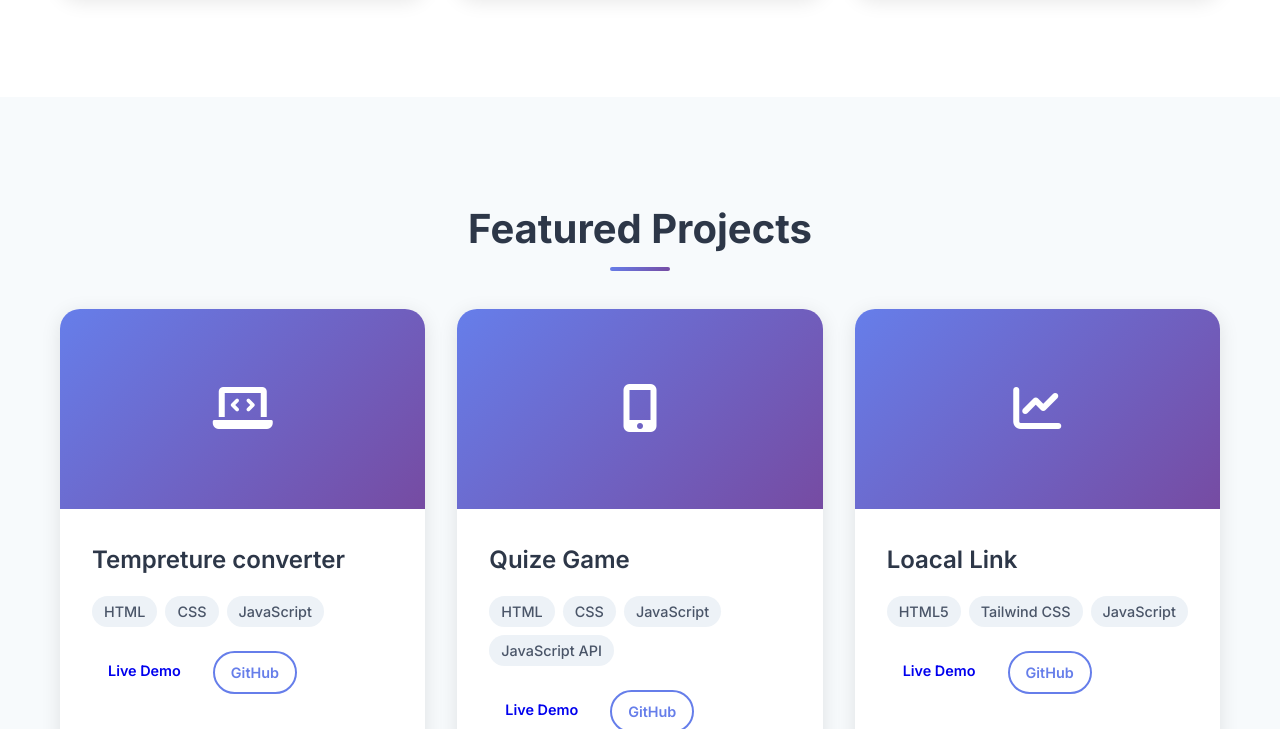
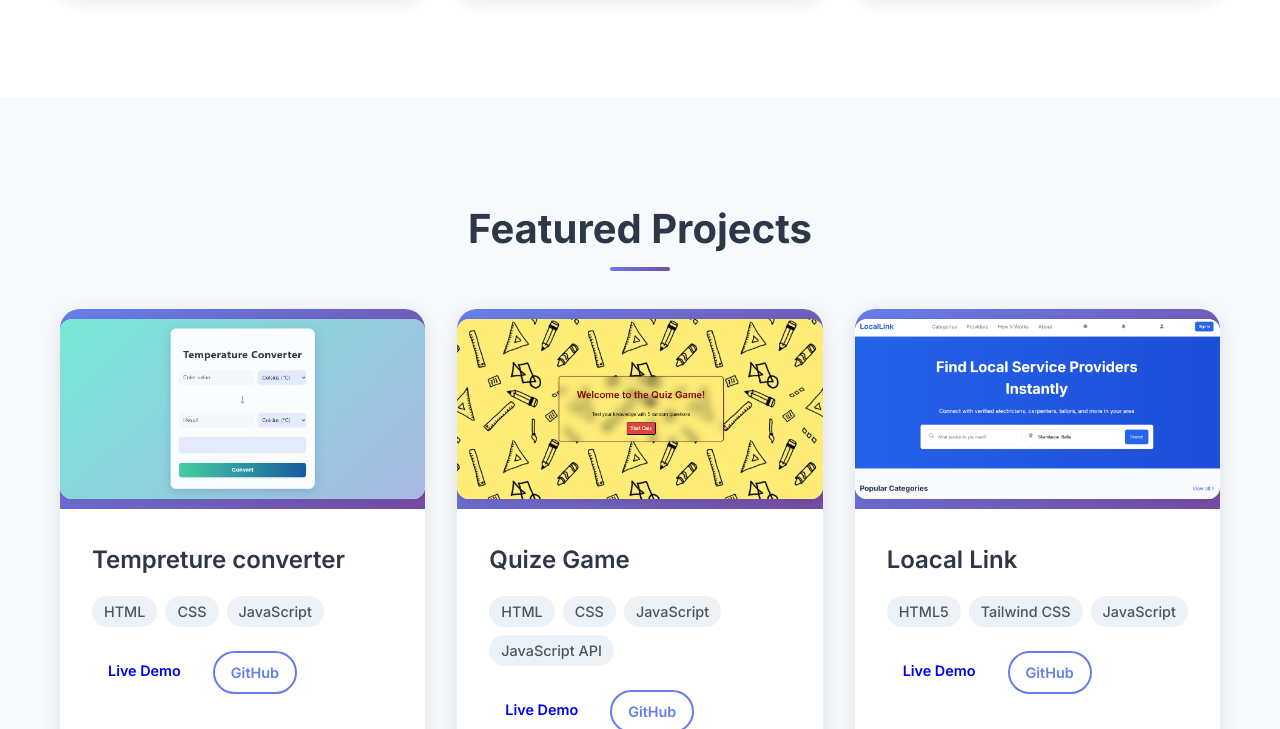
Before and after one commit to rajnikant357/My-Portfolio, a plain HTML site: page index.html in a window 1280 px wide. Shown: the part 1977-2706 px from the top of the page. Drawn offline with Linux system fonts and the light colour scheme.

Commit message:
pictures added

```diff
--- a/index.html
+++ b/index.html
@@ -57,12 +57,12 @@
             solutions.
           </p>
           <div class="hero-buttons">
-            <a href="Resume_Rajnikant_Gaurav.pdf" class="btn btn-primary" download target="_blank">Resume</a>
+            <a href="images/Resume_Rajnikant_Gaurav.pdf" class="btn btn-primary" download target="_blank">Resume</a>
             <!-- <a href="#contact" class="btn btn-secondary">Get In Touch</a> -->
           </div>
         </div>
         <div class="hero-image">
-          <img src="profile.jpg" alt="Profile Photo" style="width:300px;height:300px;border-radius:50%;object-fit:cover;border:2px solid #fff;box-shadow:0 4px 20px rgba(0,0,0,0.1);background:#f7fafc;" />
+          <img src="images/profile.jpg" alt="Profile Photo" style="width:300px;height:300px;border-radius:50%;object-fit:cover;border:2px solid #fff;box-shadow:0 4px 20px rgba(0,0,0,0.1);background:#f7fafc;" />
         </div>
       </div>
     </section>
@@ -96,7 +96,7 @@
             </div>
           </div>
           <div class="about-image">
-            <img src="aboutme.jpg" alt="About Me Photo" style="width:250px;height:250px;border-radius:20px;object-fit:cover;box-shadow:0 10px 30px rgba(102,126,234,0.3);background:#fff;" />
+            <img src="images/aboutme.jpg" alt="About Me Photo" style="width:250px;height:250px;border-radius:20px;object-fit:cover;box-shadow:0 10px 30px rgba(102,126,234,0.3);background:#fff;" />
           </div>
         </div>
       </div>
@@ -176,9 +176,7 @@
         <div class="projects-grid">
           <div class="project-card">
             <div class="project-image">
-              <div class="project-placeholder">
-                <i class="fas fa-laptop-code"></i>
-              </div>
+              <img src="images/temprature converter.png" alt="Temperature Converter" style="width:100%;height:180px;object-fit:cover;border-radius:12px;box-shadow:0 2px 8px rgba(0,0,0,0.08);background:#fff;" />
             </div>
             <div class="project-content">
               <h3>Tempreture converter</h3>
@@ -195,9 +193,7 @@
           </div>
           <div class="project-card">
             <div class="project-image">
-              <div class="project-placeholder">
-                <i class="fas fa-mobile-alt"></i>
-              </div>
+              <img src="images/Quize Game.png" alt="Quiz Game" style="width:100%;height:180px;object-fit:cover;border-radius:12px;box-shadow:0 2px 8px rgba(0,0,0,0.08);background:#fff;" />
             </div>
             <div class="project-content">
               <h3>Quize Game</h3>
@@ -215,9 +211,7 @@
           </div>
           <div class="project-card">
             <div class="project-image">
-              <div class="project-placeholder">
-                <i class="fas fa-chart-line"></i>
-              </div>
+              <img src="images/Locallink.png" alt="Local Link" style="width:100%;height:180px;object-fit:cover;border-radius:12px;box-shadow:0 2px 8px rgba(0,0,0,0.08);background:#fff;" />
             </div>
             <div class="project-content">
               <h3>Loacal Link</h3>
```
Also changed, not shown: images/Locallink.png (added), images/Quize Game.png (added), images/profile.jpg (renamed from profile.jpg), images/temprature converter.png (added), 4 other files.
